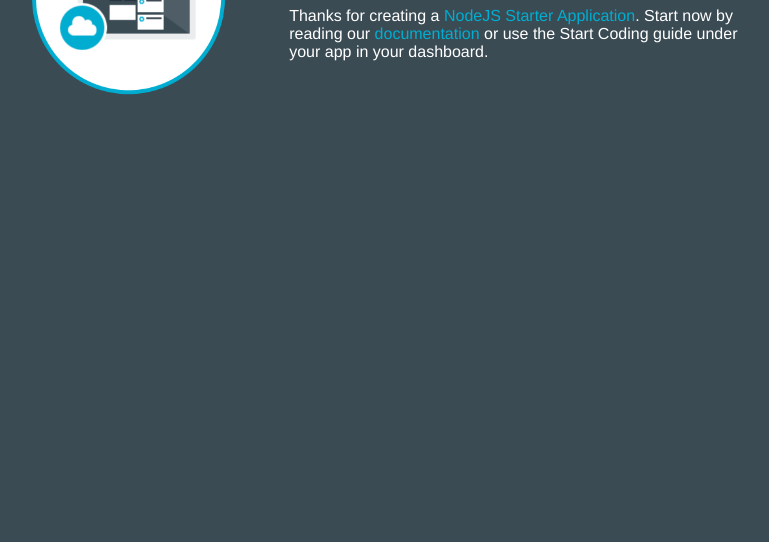
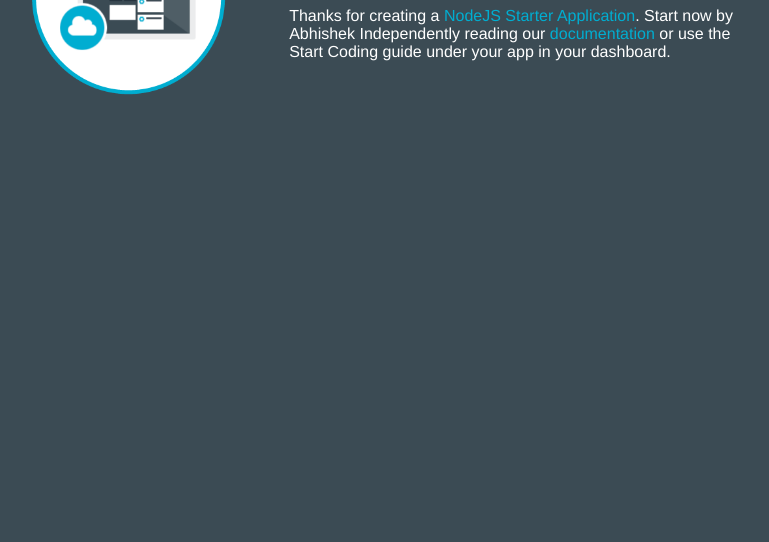
Before and after one commit to abhibitit/https-hub.jazz.net-git-abhibitit-abhidevop, a website: page public/index.html in a window 1280 px wide. Shown: the part 258-800 px from the top of the page, without its empty margins (253-1022 px from the left). Drawn offline with Linux system fonts and the light colour scheme.

Commit message:
abhishek independelnt

```diff
--- a/public/index.html
+++ b/public/index.html
@@ -18,7 +18,7 @@
             <h1>Hi there!</h1>
           <p>Thanks for creating a
             <span class = "blue">NodeJS Starter Application</span>.
-            Start now by reading our
+            Start now by Abhishek Independently reading our
             <a href = "https://www.ng.bluemix.net/docs/#starters/nodejs/index.html#nodejs">documentation</a>
             or use the Start Coding guide under your app in your dashboard.
     </table>
```
